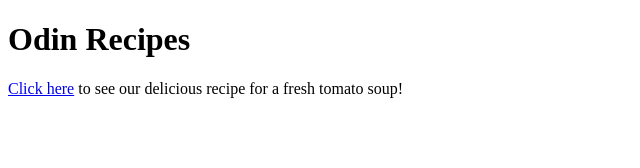
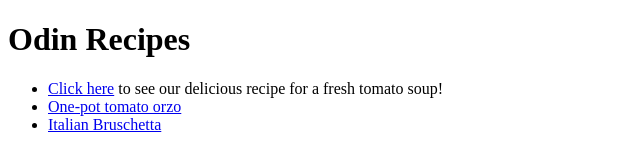
Before and after one commit to deen321xyz/odin-recipes, a plain HTML site: page index.html in a window 1280 px wide. Shown: the whole page, without its empty margins (0-640 px from the left). Drawn offline with Linux system fonts and the light colour scheme.

Commit message:
added links to recipes, edited size of photos

```diff
--- a/index.html
+++ b/index.html
@@ -8,8 +8,11 @@
     </head>
     <body>
         <h1>Odin Recipes</h1>
-        <a href=./recipes/tomatosoup.html>Click here</a> to see our delicious recipe for a fresh tomato soup!
-
+        <ul>
+            <li><a href=./recipes/tomatosoup.html>Click here</a> to see our delicious recipe for a fresh tomato soup!</li>
+            <li><a href=./recipes/orzo.html height="1000" width="500">One-pot tomato orzo</a></li>
+            <li><a href=./recipes/bruschetta.html>Italian Bruschetta</a></li>
+        </ul>
 
     </body>
 
```
Also changed, not shown: recipes/bruschetta.html (+1 -1 lines), recipes/orzo.html (+1 -1 lines), recipes/tomatosoup.html (+1 -1 lines).
